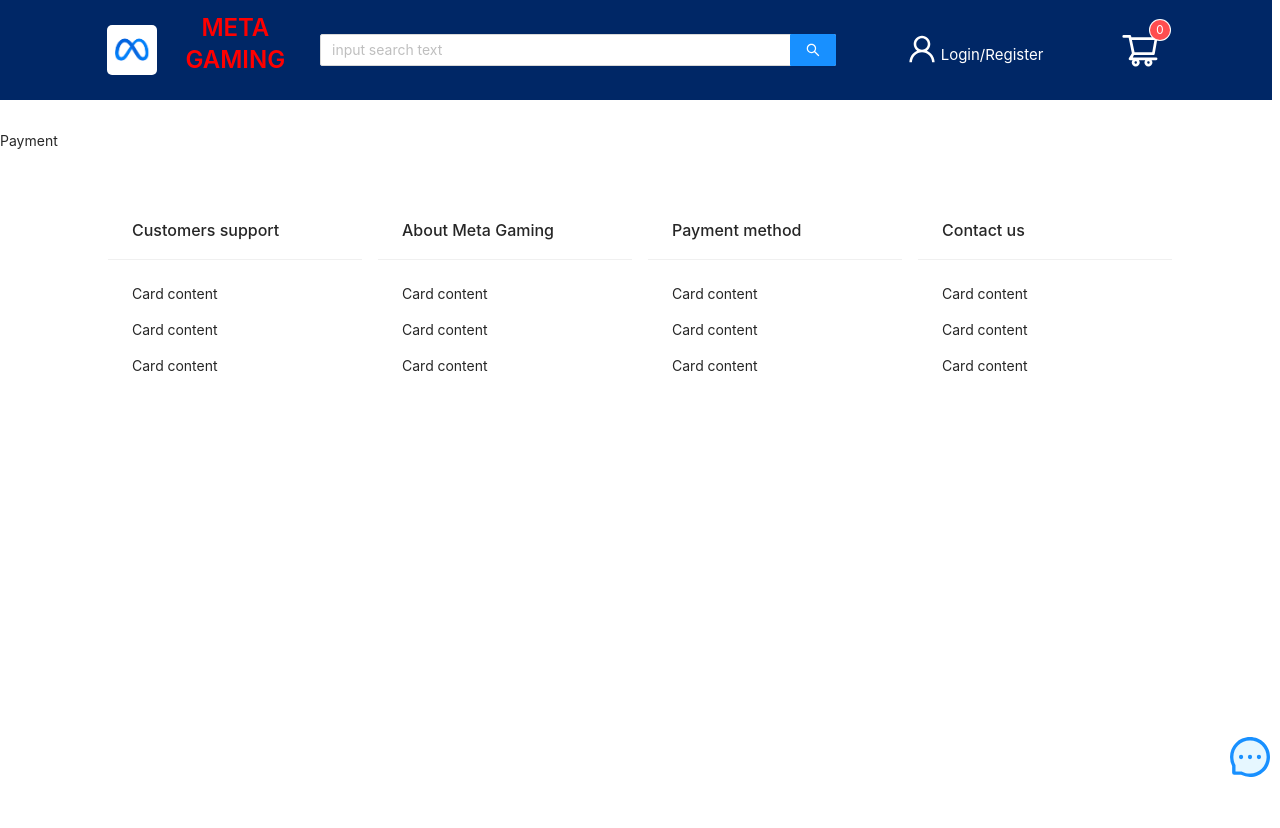
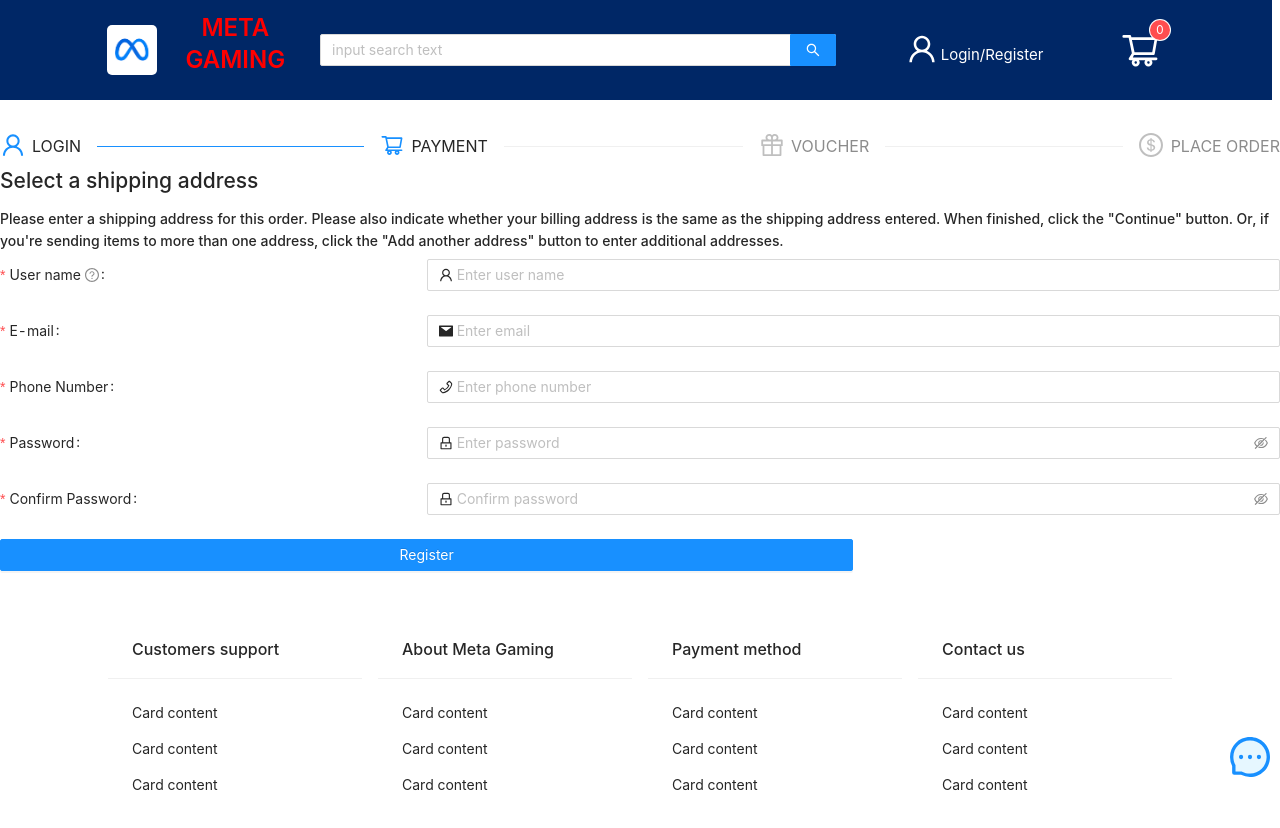
Before and after one commit to Canh-Nguyen-Kevin/game-shop, a React (Create React App) app: page /payment in a window 1280 px wide. Shown: the top 828 px of the page. Before the commit the page ends 800 px from the top, so only its background shows below. Built offline with nearby package versions, Linux system fonts and the light colour scheme; no server answers.

Commit message:
Cart detail logic complete

```diff
--- /dev/null
+++ b/src/components/cartItem.tsx
@@ -0,0 +1,86 @@
+import React, { useState } from "react";
+import {
+  addCartItem,
+  removeCartItem,
+  adjustQty,
+  checkProduct,
+  currentCart,
+} from "../features/counter/cartSlice";
+
+import { useAppSelector, useAppDispatch } from "../app/hooks";
+import { Row, Col, Divider, Button, Rate, Input, Checkbox, Image } from "antd";
+
+const CartItem = ({ product }: any) => {
+  const [input, setInput] = useState<number>(product.qty);
+  const [checked, setChecked] = useState(false);
+
+  const dispatch = useAppDispatch();
+  const handleQuantity = (e: any) => {
+    setInput(e.target.value);
+
+    if (e.target.value < 1) {
+      window.confirm("Do you really want to remove this product")
+        ? dispatch(removeCartItem(product))
+        : setInput(1);
+    } else {
+      dispatch(adjustQty({ ...product, qty: parseInt(e.target.value) }));
+    }
+  };
+
+  const handleCheckbox = (e: any) => {
+    setChecked(e.target.checked);
+    dispatch(checkProduct({ ...product, check: e.target.checked }));
+  };
+
+  return (
+    <Row justify="center">
+      <Col
+        className="gutter-row"
+        lg={{ span: 11 }}
+        md={{ span: 11 }}
+        sm={{ span: 22 }}
+        xs={{ span: 22 }}
+      >
+        <Checkbox onChange={handleCheckbox} checked={product.check}></Checkbox>
+        <Image width={80} src={product.img[0]} alt={product.name} />
+        <span>{product.description}</span>
+        <span>{product.duration}</span>
+      </Col>
+      <Col
+        lg={{ span: 11 }}
+        md={{ span: 11 }}
+        sm={{ span: 22 }}
+        xs={{ span: 22 }}
+      >
+        <span style={{ marginLeft: 10 }}>{product.price}</span>
+
+        <Input
+          type="number"
+          style={{
+            width: 50,
+            textAlign: "center",
+            border: "1px solid #1890ff",
+          }}
+          value={input}
+          onChange={handleQuantity}
+          min={0}
+        />
+
+        <span style={{ marginLeft: 10 }}>{`${
+          product.price * product.qty
+        } đ`}</span>
+        <Button
+          type="primary"
+          danger
+          onClick={() => {
+            dispatch(removeCartItem(product));
+          }}
+        >
+          Remove product
+        </Button>
+      </Col>
+    </Row>
+  );
+};
+
+export default CartItem;
--- a/src/components/productCard.tsx
+++ b/src/components/productCard.tsx
@@ -8,7 +8,7 @@ const ProductCard = ({ product }: any) => {
   const dispatch = useAppDispatch();
   return (
     <Link to={`/products/${id}`}>
-      <div key={id} onClick={() => dispatch(resetCount())}>
+      <div onClick={() => dispatch(resetCount())}>
         <img
           src={`/${img[0]}`}
           alt="image"
--- a/src/features/counter/cartSlice.ts
+++ b/src/features/counter/cartSlice.ts
@@ -11,7 +11,9 @@ export interface product {
   information: string;
   price: number;
   discount: number;
+  duration: number | string;
   qty: number;
+  check: boolean;
 }
 
 export interface state {
@@ -32,15 +34,23 @@ const CartSlice = createSlice({
     addCartItem: (state, action: PayloadAction<any>) => {
       let alreadyAdded = true;
       const inCartProduct = state.products.find(
-        (product) => product.id === action.payload.id
+        (product) =>
+          `${product.id} + ${product.duration}` ===
+          `${action.payload.id} + ${action.payload.duration}`
       );
 
       if (inCartProduct) {
-        state.products.forEach((product: product) =>
-          product.id === action.payload.id
-            ? (product.qty += action.payload.qty)
-            : null
-        );
+        state.products.forEach((product: product) => {
+          if (
+            `${product.id} + ${product.duration}` ===
+            `${action.payload.id} + ${action.payload.duration}`
+          ) {
+            product.qty += action.payload.qty;
+            product.check
+              ? (product.check = product.check)
+              : (product.check = action.payload.check);
+          }
+        });
       } else {
         alreadyAdded = false;
       }
@@ -51,13 +61,35 @@ const CartSlice = createSlice({
     },
     removeCartItem: (state, action: PayloadAction<any>) => {
       state.products = state.products.filter(
-        (product: product) => product.id !== action.payload.id
+        (product: product) =>
+          `${product.id} + ${product.duration}` !==
+          `${action.payload.id} + ${action.payload.duration}`
       );
+    },
+    adjustQty: (state, action: PayloadAction<any>) => {
+      state.products.map((product) => {
+        if (
+          `${product.id} + ${product.duration}` ===
+          `${action.payload.id} + ${action.payload.duration}`
+        )
+          return (product.qty = action.payload.qty);
+        return product;
+      });
+    },
+    checkProduct: (state, action: PayloadAction<any>) => {
+      state.products.map((product) => {
+        if (
+          `${product.id} + ${product.duration}` ===
+          `${action.payload.id} + ${action.payload.duration}`
+        )
+          return (product.check = action.payload.check);
+      });
     },
   },
 });
 
-export const { addCartItem, removeCartItem } = CartSlice.actions;
+export const { addCartItem, removeCartItem, adjustQty, checkProduct } =
+  CartSlice.actions;
 export const currentCart = (state: RootState) => state.cart.products;
 
 export default CartSlice.reducer;
--- a/src/pages/header.tsx
+++ b/src/pages/header.tsx
@@ -52,6 +52,7 @@ const AppHeader = () => {
     0
   );
   console.log("quantity", productQuantity);
+  console.log(typeof productQuantity);
 
   useEffect(() => {
     auth.onAuthStateChanged((authUser) => {
--- a/src/pages/payment.tsx
+++ b/src/pages/payment.tsx
@@ -1,7 +1,153 @@
 import React from "react";
+import { Steps, Form, Input, Button } from "antd";
+import {
+  UserOutlined,
+  ShoppingCartOutlined,
+  GiftOutlined,
+  DollarOutlined,
+  PhoneOutlined,
+  LockOutlined,
+  MailFilled,
+} from "@ant-design/icons";
+
+const { Step } = Steps;
+const formItemLayout = {
+  labelCol: {
+    xs: { span: 24 },
+    md: { span: 8, offset: 0 },
+  },
+  wrapperCol: {
+    xs: { span: 24 },
+    sm: { span: 16 },
+  },
+};
 
 const Payment = () => {
-  return <div>Payment</div>;
+  return (
+    <div>
+      <div>
+        <Steps>
+          <Step status="finish" title="LOGIN" icon={<UserOutlined />} />
+          <Step
+            status="process"
+            title="PAYMENT"
+            icon={<ShoppingCartOutlined />}
+          />
+          <Step status="wait" title="VOUCHER" icon={<GiftOutlined />} />
+          <Step status="wait" title="PLACE ORDER" icon={<DollarOutlined />} />
+        </Steps>
+      </div>
+      <h2>Select a shipping address</h2>
+      <h4>
+        Please enter a shipping address for this order. Please also indicate
+        whether your billing address is the same as the shipping address
+        entered. When finished, click the "Continue" button. Or, if you're
+        sending items to more than one address, click the "Add another address"
+        button to enter additional addresses.
+      </h4>
+      <Form
+        {...formItemLayout}
+        name="register"
+        labelAlign="left"
+        scrollToFirstError
+      >
+        <Form.Item
+          name="username"
+          label="User name"
+          tooltip="What do you want others to call you?"
+          rules={[
+            {
+              required: true,
+              message: "Please input your user name!",
+              whitespace: true,
+            },
+          ]}
+        >
+          <Input prefix={<UserOutlined />} placeholder="Enter user name" />
+        </Form.Item>
+        <Form.Item
+          name="email"
+          label="E-mail"
+          rules={[
+            {
+              type: "email",
+              message: "The input is not valid E-mail!",
+            },
+            {
+              required: true,
+              message: "Please input your E-mail!",
+            },
+          ]}
+        >
+          <Input prefix={<MailFilled />} placeholder="Enter email" />
+        </Form.Item>
+        <Form.Item
+          name="phone"
+          label="Phone Number"
+          rules={[
+            { required: true, message: "Please input your phone number!" },
+          ]}
+        >
+          <Input prefix={<PhoneOutlined />} placeholder="Enter phone number" />
+        </Form.Item>
+        <Form.Item
+          name="password"
+          label="Password"
+          rules={[
+            {
+              required: true,
+              message: "Please input your password!",
+            },
+          ]}
+          hasFeedback
+        >
+          <Input.Password
+            prefix={<LockOutlined />}
+            placeholder="Enter password"
+          />
+        </Form.Item>
+
+        <Form.Item
+          name="confirm"
+          label="Confirm Password"
+          dependencies={["password"]}
+          hasFeedback
+          rules={[
+            {
+              required: true,
+              message: "Please confirm your password!",
+            },
+            ({ getFieldValue }) => ({
+              validator(_, value) {
+                if (!value || getFieldValue("password") === value) {
+                  return Promise.resolve();
+                }
+                return Promise.reject(
+                  new Error("The two passwords that you entered do not match!")
+                );
+              },
+            }),
+          ]}
+        >
+          <Input.Password
+            prefix={<LockOutlined />}
+            placeholder="Confirm password"
+          />
+        </Form.Item>
+
+        <Form.Item style={{ justifyContent: "center" }}>
+          <Button
+            type="primary"
+            htmlType="submit"
+            style={{ width: "100%" }}
+            //   onClick={handleSubmit}
+          >
+            Register
+          </Button>
+        </Form.Item>
+      </Form>
+    </div>
+  );
 };
 
 export default Payment;
--- a/src/pages/products.tsx
+++ b/src/pages/products.tsx
@@ -50,7 +50,7 @@ const Products = () => {
                 sm={{ span: 11 }}
                 xs={{ span: 22 }}
               >
-                <ProductCard product={product} link={"entertainment"} />
+                <ProductCard product={product} key={product.id} />
               </Col>
             );
           })}
@@ -84,11 +84,7 @@ const Products = () => {
                 sm={{ span: 11 }}
                 xs={{ span: 22 }}
               >
-                <ProductCard
-                  product={product}
-                  link={"topSelling"}
-                  key={product.id}
-                />
+                <ProductCard product={product} key={product.id} />
               </Col>
             );
           })}
@@ -122,7 +118,7 @@ const Products = () => {
                 sm={{ span: 11 }}
                 xs={{ span: 22 }}
               >
-                <ProductCard product={product} link={"games"} />
+                <ProductCard product={product} key={product.id} />
               </Col>
             );
           })}
@@ -156,7 +152,7 @@ const Products = () => {
                 sm={{ span: 11 }}
                 xs={{ span: 22 }}
               >
-                <ProductCard product={product} link={"apps"} />
+                <ProductCard product={product} key={product.id} />
               </Col>
             );
           })}
@@ -190,11 +186,7 @@ const Products = () => {
                 sm={{ span: 11 }}
                 xs={{ span: 22 }}
               >
-                <ProductCard
-                  product={product}
-                  link={"codes"}
-                  key={product.id}
-                />
+                <ProductCard product={product} key={product.id} />
               </Col>
             );
           })}
@@ -228,7 +220,7 @@ const Products = () => {
                 sm={{ span: 11 }}
                 xs={{ span: 22 }}
               >
-                <ProductCard product={product} link={"data"} />
+                <ProductCard product={product} key={product.id} />
               </Col>
             );
           })}
```
Also changed, not shown: src/components/descriptionDetail.tsx (+41 -0 lines), src/pages/cart.tsx (+74 -40 lines).
